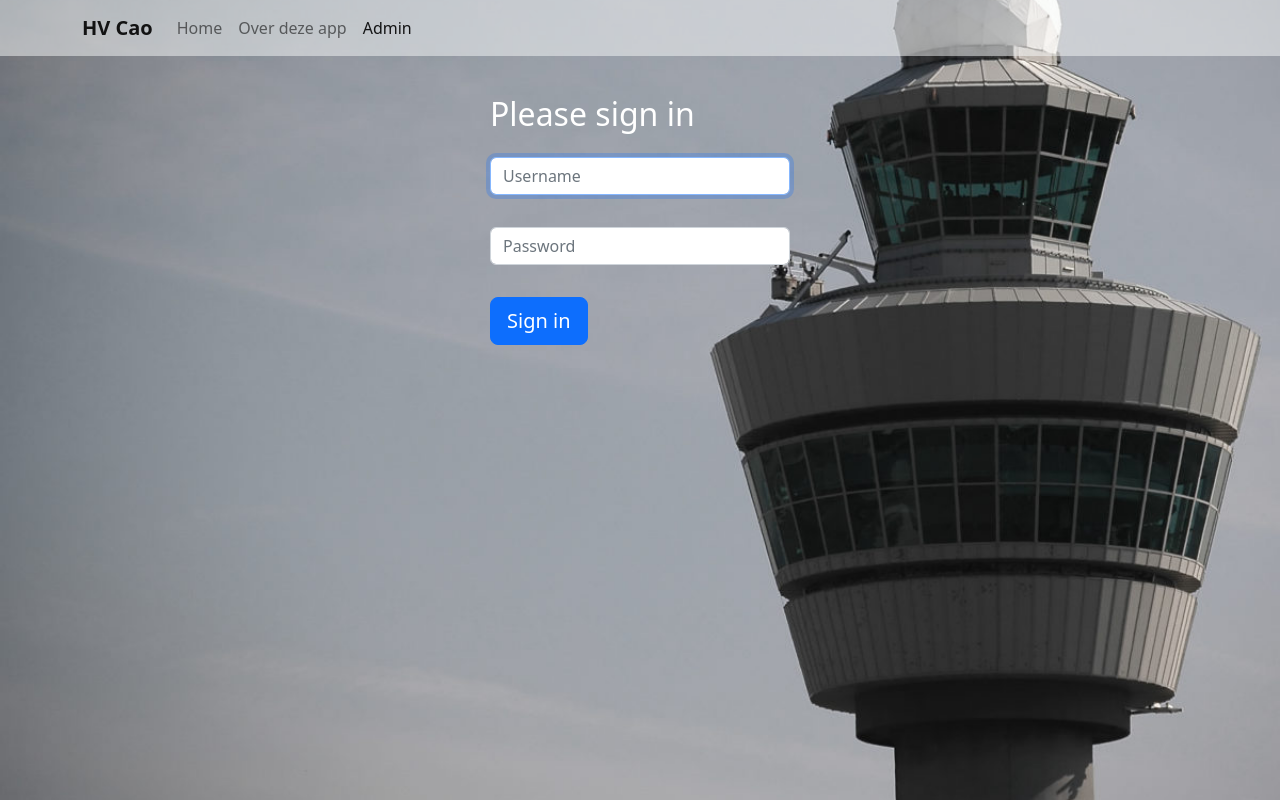
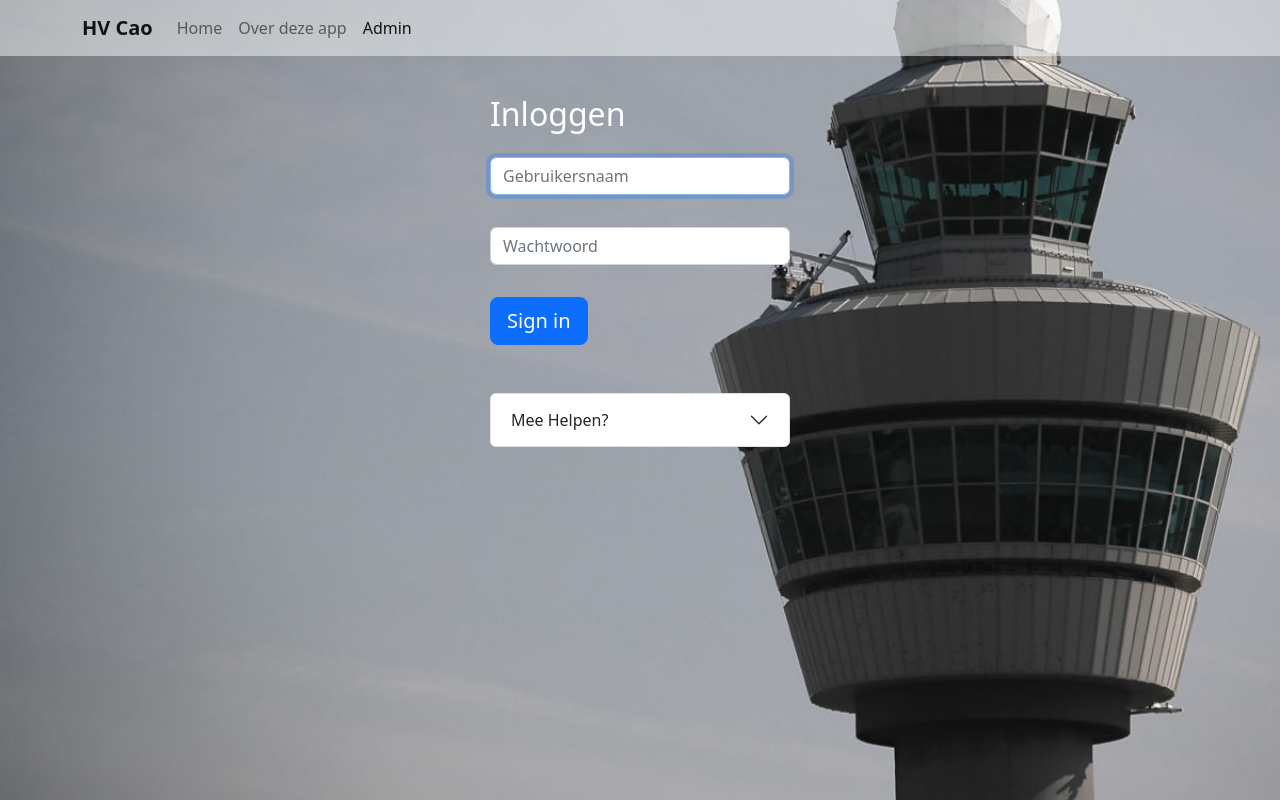
Before and after one commit to DartLazer/hvcao-pwa, a Nuxt app in the folder nuxt3/: page /login in a window 1280 px wide. Built offline with nearby package versions, Linux system fonts and the light colour scheme; no server answers.

Commit message:
Changed meehelpen tekst at admin login page

```diff
--- a/nuxt3/pages/login.vue
+++ b/nuxt3/pages/login.vue
@@ -1,18 +1,38 @@
 <template>
   <div class="container">
     <form @submit.prevent="login" class="form-signin">
-      <h2 class="form-signin-heading">Please sign in</h2>
+      <h2 class="form-signin-heading">Inloggen</h2>
       <div class="form-group">
-        <input type="text" class="form-control" placeholder="Username" required autofocus v-model="username">
+        <input type="text" class="form-control" placeholder="Gebruikersnaam" required autofocus v-model="username">
       </div>
       <div class="form-group">
-        <input type="password" class="form-control" placeholder="Password" required v-model="password">
+        <input type="password" class="form-control" placeholder="Wachtwoord" required v-model="password">
       </div>
       <div v-if="message">
         <p class="alert alert-info mt-2">{{ message }}</p>
       </div>
       <button class="btn btn-lg btn-primary btn-block mt-3" type="submit">Sign in</button>
     </form>
+
+    <div class="accordion mt-5" id="accordionExample">
+      <div class="accordion-item">
+        <h2 class="accordion-header" id="headingTwo">
+          <button class="accordion-button collapsed" type="button" data-bs-toggle="collapse"
+                  data-bs-target="#collapseTwo" aria-expanded="false" aria-controls="collapseTwo">
+            Mee Helpen?
+          </button>
+        </h2>
+        <div id="collapseTwo" class="accordion-collapse collapse" aria-labelledby="headingTwo"
+             data-bs-parent="#accordionExample">
+          <div class="accordion-body">
+            <strong>We zijn op zoek naar database-auteurs!</strong> Dit project wordt vrijwillig onderhouden door
+            collega's binnen Transavia vanuit de cockpit. Als je een goede kennis hebt van de CAO en andere randzaken en
+            graag wilt bijdragen, <a href="https://wa.me/31652500397" class="link-secondary">stuur me dan een berichtje
+            via WhatsApp!</a>
+          </div>
+        </div>
+      </div>
+    </div>
   </div>
 </template>
 
```
